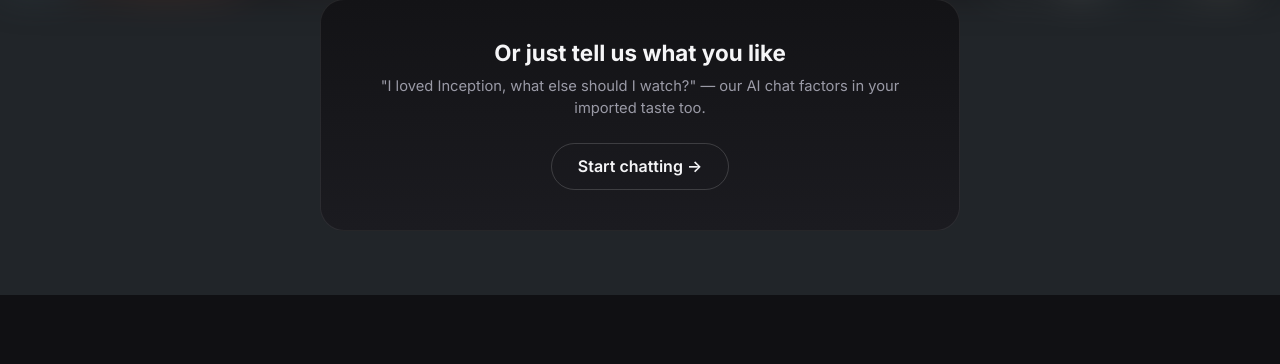
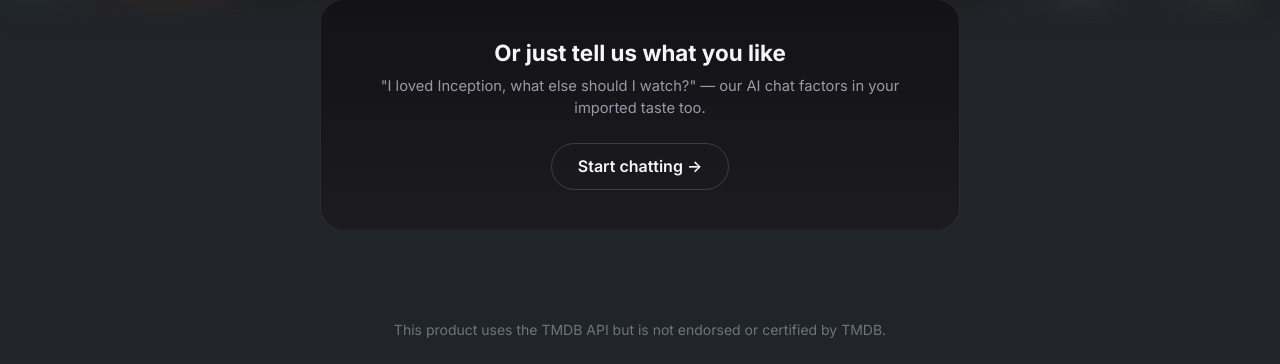
Before and after one commit to MuhammetAliVarlik/MovieScout, a Flask app: page / in a window 1280 px wide. Shown: the part 807-1171 px from the top of the page. Before the commit the page ends 1102 px from the top, so only its background shows below. Run offline with Flask 3, Linux system fonts and the light colour scheme; data that the repository does not hold is empty; parts of the project's set-up code (start-up, migrations or seed data) failed here and were passed over; some libraries are stand-ins or nearby versions.

Commit message:
Add the required TMDB attribution notice to the app itself
TMDB's terms require attribution to live in the application, not just
docs. Adds a footer partial included on every page.

```diff
--- a/app/blueprints/chat/templates/chat.html
+++ b/app/blueprints/chat/templates/chat.html
@@ -46,6 +46,7 @@
     {% include 'partials/liked_modal.html' %}
     {% include 'partials/details_modal.html' %}
     {% include 'partials/import_modal.html' %}
+    {% include 'partials/footer.html' %}
 
     <script src="https://cdn.jsdelivr.net/npm/@popperjs/core@2.9.2/dist/umd/popper.min.js"
             integrity="sha384-IQsoLXl5PILFhosVNubq5LC7Qb9DXgDA9i+tQ8Zj3iwWAwPtgFTxbJ8NT4GN1R8p" crossorigin="anonymous"></script>
--- a/app/blueprints/discover/templates/discover.html
+++ b/app/blueprints/discover/templates/discover.html
@@ -114,6 +114,7 @@
           {% include 'partials/liked_modal.html' %}
           {% include 'partials/details_modal.html' %}
           {% include 'partials/import_modal.html' %}
+          {% include 'partials/footer.html' %}
 
         <script src="https://cdn.jsdelivr.net/npm/@popperjs/core@2.9.2/dist/umd/popper.min.js" integrity="sha384-IQsoLXl5PILFhosVNubq5LC7Qb9DXgDA9i+tQ8Zj3iwWAwPtgFTxbJ8NT4GN1R8p" crossorigin="anonymous"></script>
         <script src="https://cdn.jsdelivr.net/npm/bootstrap@5.0.2/dist/js/bootstrap.min.js" integrity="sha384-cVKIPhGWiC2Al4u+LWgxfKTRIcfu0JTxR+EQDz/bgldoEyl4H0zUF0QKbrJ0EcQF" crossorigin="anonymous"></script>
--- a/app/blueprints/home/templates/index.html
+++ b/app/blueprints/home/templates/index.html
@@ -83,6 +83,7 @@
     {% include 'partials/liked_modal.html' %}
     {% include 'partials/details_modal.html' %}
     {% include 'partials/import_modal.html' %}
+    {% include 'partials/footer.html' %}
 
     <script src="https://cdn.jsdelivr.net/npm/@popperjs/core@2.9.2/dist/umd/popper.min.js"
             integrity="sha384-IQsoLXl5PILFhosVNubq5LC7Qb9DXgDA9i+tQ8Zj3iwWAwPtgFTxbJ8NT4GN1R8p" crossorigin="anonymous"></script>
--- /dev/null
+++ b/app/templates/partials/footer.html
@@ -0,0 +1,3 @@
+<footer class="text-center text-muted small py-4">
+    This product uses the <a href="https://www.themoviedb.org/" target="_blank" rel="noopener noreferrer" class="text-muted">TMDB</a> API but is not endorsed or certified by TMDB.
+</footer>
```
